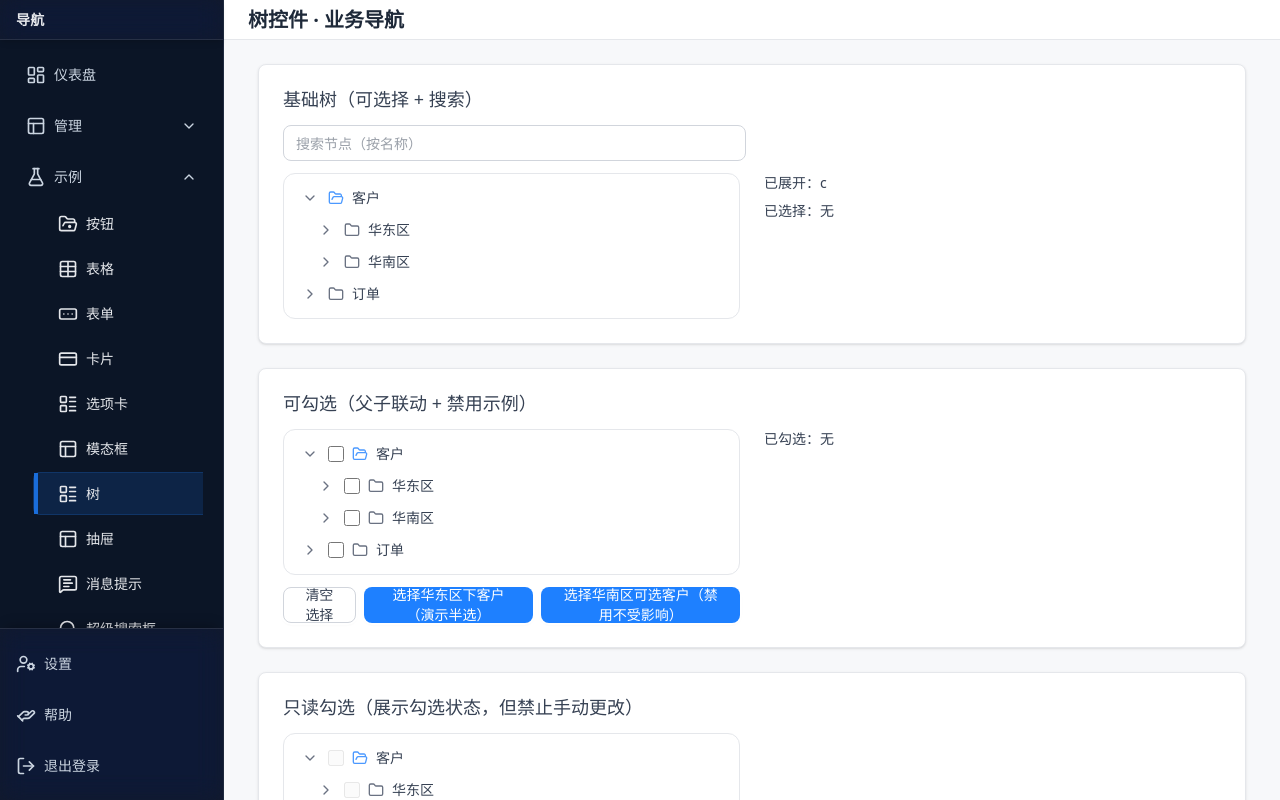
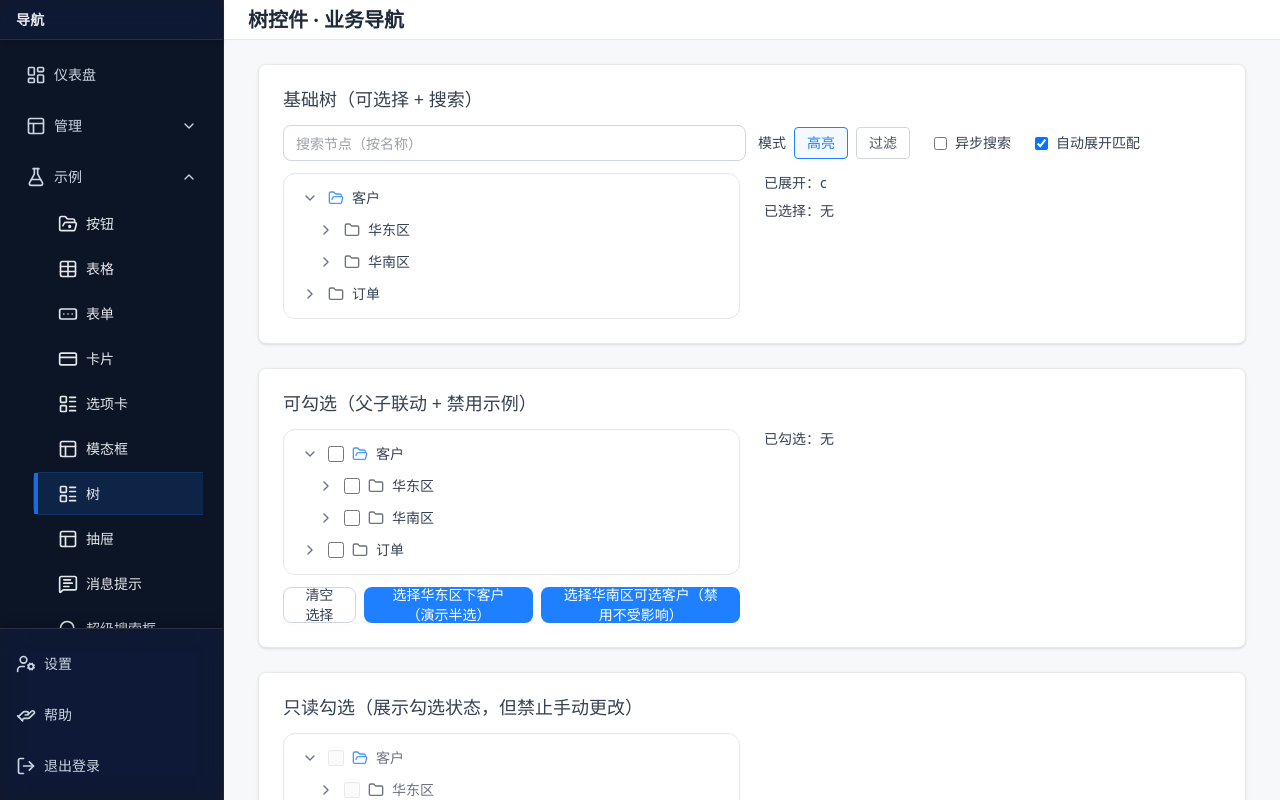
Before and after one commit to zhoumingxuan/sass-ui, a Next.js app: page /demo/tree in a window 1280 px wide. Built offline with nearby package versions, Linux system fonts and the light colour scheme.

Commit message:
树控件修改

```diff
--- a/src/app/demo/tree/page.tsx
+++ b/src/app/demo/tree/page.tsx
@@ -49,6 +49,27 @@ export default function TreeDemo() {
   const [keyword, setKeyword] = useState('');
   const [ctx, setCtx] = useState<{x:number;y:number;node?:TreeNode}|null>(null);
   const [treeData, setTreeData] = useState<TreeNode[]>(baseData);
+  const [mode, setMode] = useState<'highlight'|'filter'>('highlight');
+  const [useAsync, setUseAsync] = useState(false);
+  const [autoExpand, setAutoExpand] = useState(true);
+
+  // async search loader (mock)
+  const searchLoader = async (kw: string): Promise<TreeNode[]> => {
+    const q = kw.trim().toLowerCase();
+    const filterTree = (items: TreeNode[]): TreeNode[] => {
+      const out: TreeNode[] = [];
+      for (const n of items) {
+        const t = typeof n.title === 'string' ? n.title : '';
+        const hit = t.toLowerCase().includes(q);
+        const sub = n.children ? filterTree(n.children) : [];
+        if (hit || sub.length > 0) out.push({ ...n, children: sub });
+      }
+      return out;
+    };
+    await new Promise(r => setTimeout(r, 400));
+    if (!q) return baseData;
+    return filterTree(baseData);
+  };
 
   // Helpers for drag move
   function clone(data: TreeNode[]): TreeNode[] { return data.map(n => ({ ...n, children: n.children ? clone(n.children) : undefined })); }
@@ -101,6 +122,13 @@ export default function TreeDemo() {
                 className="w-full h-9 px-3 rounded-lg border border-gray-300 bg-white text-sm text-gray-700 focus:outline-none focus:ring-2 focus:ring-primary/30"
               />
             </div>
+            <div className="col-span-12 md:col-span-6 flex items-center gap-2 text-sm text-gray-700">
+              <span>模式</span>
+              <button type="button" className={`h-8 px-3 rounded border ${mode==='highlight'?'border-primary text-primary bg-primary/5':'border-gray-300 text-gray-600 hover:bg-gray-50'}`} onClick={()=>setMode('highlight')}>高亮</button>
+              <button type="button" className={`h-8 px-3 rounded border ${mode==='filter'?'border-primary text-primary bg-primary/5':'border-gray-300 text-gray-600 hover:bg-gray-50'}`} onClick={()=>setMode('filter')}>过滤</button>
+              <label className="ml-4 inline-flex items-center gap-2"><input type="checkbox" checked={useAsync} onChange={(e)=>setUseAsync(e.target.checked)} /> 异步搜索</label>
+              <label className="ml-4 inline-flex items-center gap-2"><input type="checkbox" checked={autoExpand} onChange={(e)=>setAutoExpand(e.target.checked)} /> 自动展开匹配</label>
+            </div>
           </div>
           <div className="grid grid-cols-12 gap-6">
             <div className="col-span-12 md:col-span-6">
@@ -112,6 +140,11 @@ export default function TreeDemo() {
                 selectedKeys={selected}
                 onSelect={(keys) => setSelected(keys)}
                 keyword={keyword}
+                searchMode={mode}
+                searchLoader={useAsync ? searchLoader : undefined}
+                autoExpandOnSearch={autoExpand}
+                emptyText={mode==='filter' ? '无匹配结果' : '暂无数据'}
+                loadingText={useAsync ? '正在搜索...' : '加载中...'}
                 onContextMenu={(node, e) => setCtx({ x: e.clientX + window.scrollX, y: e.clientY + window.scrollY, node })}
                 className="p-2 bg-white rounded-xl border border-gray-200"
               />
--- a/src/components/Tree.tsx
+++ b/src/components/Tree.tsx
@@ -28,7 +28,11 @@ type Props = {
   dragScope?: 'same-parent' | 'any';
   loading?: boolean;
   emptyText?: ReactNode;
+  loadingText?: ReactNode;
   keyword?: string; // highlight query (case-insensitive) for UX
+  searchMode?: 'highlight' | 'filter';
+  searchLoader?: (keyword: string) => Promise<TreeNode[]>; // optional async search; when provided and keyword set, results drive render
+  autoExpandOnSearch?: boolean; // auto expand all visible branches when filtering/searching
   expandedKeys?: Key[];
   defaultExpandedKeys?: Key[];
   selectedKeys?: Key[];
@@ -53,7 +57,11 @@ export default function Tree({
   dragScope = 'same-parent',
   loading = false,
   emptyText,
+  loadingText,
   keyword = '',
+  searchMode = 'highlight',
+  searchLoader,
+  autoExpandOnSearch = true,
   expandedKeys,
   defaultExpandedKeys = [],
   selectedKeys,
@@ -86,6 +94,64 @@ export default function Tree({
   const [dragKey, setDragKey] = useState<Key | null>(null);
   const [dragOverKey, setDragOverKey] = useState<Key | null>(null);
   const [allowDrop, setAllowDrop] = useState<boolean>(false);
+  const [searchLoading, setSearchLoading] = useState<boolean>(false);
+  const [searchResults, setSearchResults] = useState<TreeNode[] | null>(null);
+
+  // Async search support
+  useEffect(() => {
+    const q = (keyword || '').trim();
+    if (!q || !searchLoader) { setSearchResults(null); setSearchLoading(false); return; }
+    let active = true;
+    setSearchLoading(true);
+    searchLoader(q)
+      .then(res => { if (active) setSearchResults(res || []); })
+      .finally(() => { if (active) setSearchLoading(false); });
+    return () => { active = false; };
+  }, [keyword, searchLoader]);
+
+  // Local filter when enabled and no async loader
+  const filterTree = useCallback((items: TreeNode[], q: string): TreeNode[] => {
+    const out: TreeNode[] = [];
+    for (const n of items) {
+      const t = typeof n.title === 'string' ? n.title : '';
+      const selfHit = t.toLowerCase().includes(q);
+      const children = (dynamicChildren[n.key] ?? n.children) || [];
+      const sub = filterTree(children, q);
+      if (selfHit || sub.length > 0) out.push({ ...n, children: sub });
+    }
+    return out;
+  }, [dynamicChildren]);
+
+  const viewData: TreeNode[] = useMemo(() => {
+    const q = (keyword || '').trim().toLowerCase();
+    if (searchLoader && q) return searchResults ?? [];
+    if (q && (/* @ts-ignore */ (typeof searchMode === 'string' && searchMode === 'filter'))) return filterTree(data, q);
+    return data;
+  }, [data, keyword, searchLoader, searchResults, filterTree]);
+
+  // Auto expand visible tree when searching/filtering (uncontrolled only)
+  useEffect(() => {
+    if (isExpandedControlled || !autoExpandOnSearch) return;
+    const q = (keyword || '').trim();
+    const inSearch = (!!q && (searchMode === 'filter' || !!searchLoader));
+    if (!inSearch) return;
+    // collect all nodes with visible children to expand
+    const keys: Key[] = [];
+    const walk = (items: TreeNode[]) => {
+      for (const n of items) {
+        const cs = (dynamicChildren[n.key] ?? n.children) || n.children || [];
+        if (cs && cs.length > 0) {
+          keys.push(n.key);
+          walk(cs);
+        }
+      }
+    };
+    walk(viewData);
+    const next = new Set<Key>(keys);
+    setInternalExpanded(next);
+    onExpand?.(Array.from(next));
+    // eslint-disable-next-line react-hooks/exhaustive-deps
+  }, [viewData, autoExpandOnSearch, isExpandedControlled]);
 
   // Build node map and parent map for fast operations
   const flatMap = useMemo(() => {
@@ -97,9 +163,9 @@ export default function Tree({
         if (children && children.length) walk(children, n.key, depth + 1);
       }
     };
-    walk(data, undefined, 0);
+    walk(viewData, undefined, 0);
     return map;
-  }, [data, dynamicChildren]);
+  }, [viewData, dynamicChildren]);
 
   const getChildren = useCallback((n: TreeNode): TreeNode[] => (dynamicChildren[n.key] ?? n.children) || [], [dynamicChildren]);
   const getActiveChildren = useCallback((n: TreeNode): TreeNode[] => (getChildren(n) || []).filter(c => !c.disabled), [getChildren]);
@@ -266,7 +332,7 @@ export default function Tree({
     const effectiveCheckable = node.checkable ?? !!checkable;
     const canExpand = !node.isLeaf && (hasChildren || !!loadData);
     const trulyExpandable = !node.isLeaf && (hasChildren || (!!loadData && !emptyLoadedKeys.has(node.key)));
-    const interactive = !node.disabled && (effectiveSelectable || effectiveCheckable);
+    const interactive = !node.disabled && (effectiveSelectable || (effectiveCheckable && checkInteractive));
     const isDropTarget = draggable && dragOverKey === node.key;
 
     return (
@@ -275,7 +341,10 @@ export default function Tree({
         aria-expanded={hasChildren ? isOpen : undefined}
         aria-selected={effectiveSelectable ? isSelected : undefined}
         aria-disabled={node.disabled || undefined}
-        onClick={() => effectiveSelectable && !node.disabled && doSelect(node)}
+        onClick={() => {
+          if (!node.disabled && effectiveCheckable && checkInteractive) { toggleCheck(node); return; }
+          if (!node.disabled && effectiveSelectable) { doSelect(node); }
+        }}
         onContextMenu={(e) => { if (node.disabled) return; e.preventDefault(); onContextMenu?.(node, e); }}
         draggable={draggable && !node.disabled}
         onDragStart={(e) => {
@@ -316,7 +385,9 @@ export default function Tree({
             ? "text-gray-400 cursor-not-allowed"
             : isSelected
             ? "bg-primary/10 text-primary"
-            : (interactive ? "text-gray-700 hover:bg-gray-50 active:bg-gray-100 cursor-pointer" : "text-gray-700 cursor-default"),
+            : (interactive
+                ? "text-gray-700 hover:bg-gray-50 active:bg-gray-100 cursor-pointer"
+                : "text-gray-500 hover:bg-transparent group-hover:text-gray-600 cursor-default"),
           isDropTarget ? (allowDrop ? "ring-1 ring-primary/30 bg-primary/5" : "ring-1 ring-error/20 bg-error/5") : ""
         ].join(" ")}
         style={{ paddingLeft: 8 + depth * 16 }}
@@ -389,18 +460,19 @@ export default function Tree({
     </div>
   );
 
-  const showEmpty = !loading && (!data || data.length === 0);
+  const overallLoading = (!!loading) || (!!searchLoader && (keyword || '').trim() && searchLoading);
+  const showEmpty = !overallLoading && (!viewData || viewData.length === 0);
 
   return (
     <div role="tree" className={["select-none", className].join(" ")}>
-      {loading && (!data || data.length === 0) ? (
+      {overallLoading && (!viewData || viewData.length === 0) ? (
         <div className="py-6 px-3 text-sm text-gray-500 inline-flex items-center gap-2">
-          <Loader2 size={16} className="animate-spin" aria-hidden /> 加载中...
+          <Loader2 size={16} className="animate-spin" aria-hidden /> {loadingText ?? '搜索/加载中...'}
         </div>
       ) : showEmpty ? (
         <div className="py-6 px-3 text-sm text-gray-400">{emptyText ?? '暂无数据'}</div>
       ) : (
-        render(data)
+        render(viewData)
       )}
     </div>
   );
```
